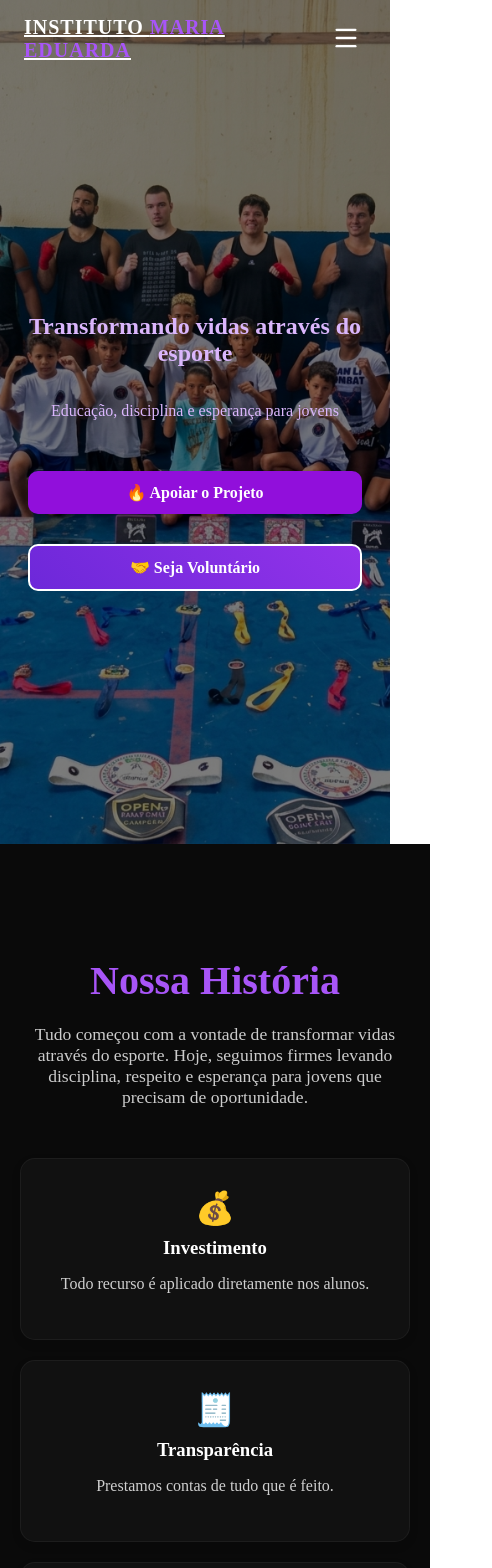
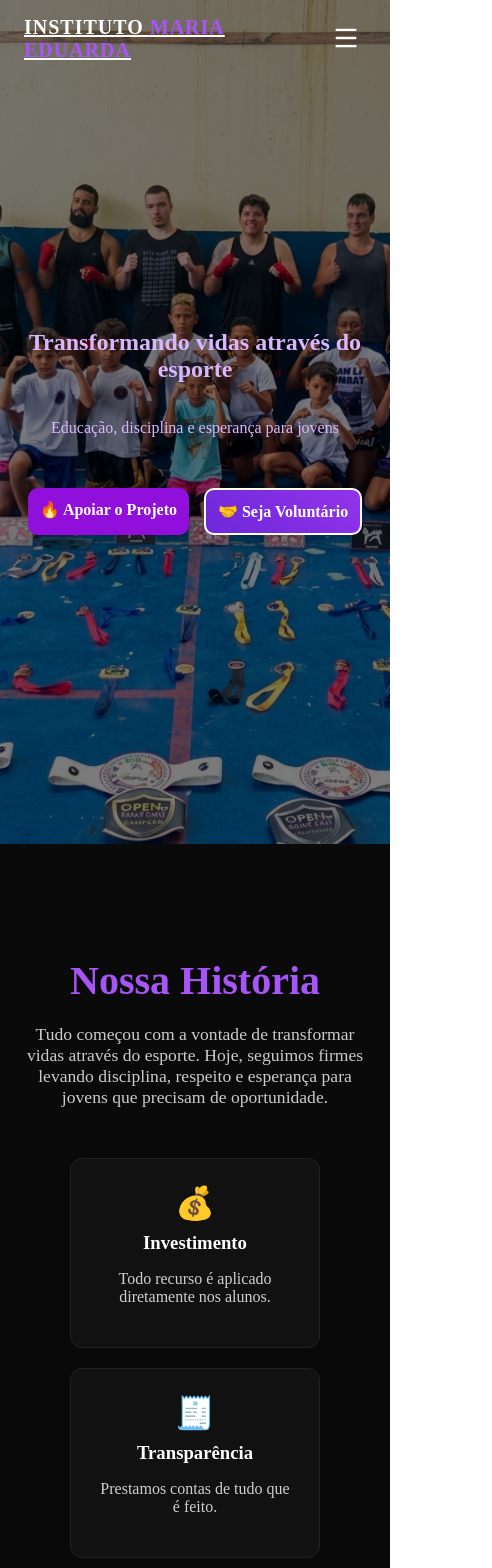
Before and after one commit to Luigimts/Instituto_maria_eduarda, a React (Vite) app: page / in a window 390 px wide. Shown: the top 1568 px of the page, 492 px wide, since content can reach past the window. Built offline with nearby package versions, Linux system fonts and the light colour scheme.

Commit message:
reorganizacao

```diff
--- a/src/Ajuda.css
+++ b/src/Ajuda.css
@@ -2,8 +2,6 @@
   padding: 60px 20px;
   background: linear-gradient(to bottom, #0a0a0a, #111, #1a1a1a);
   color: white;
-   width: 100%;
-  height: auto;
 }
 
 .card {
@@ -13,7 +11,7 @@
   border: 1px solid rgba(255,255,255,0.05);
   transition: 0.3s;
   width: 100%;
-  height: auto;
+  height: 280px;
 }
 
 .card:hover {
@@ -31,7 +29,6 @@
 
 .btn {
   margin-top: 15px;
-  width: 100%;
   padding: 12px;
   background: linear-gradient(45deg, #6d28d9, #9333ea);
   color: white;
--- a/src/App.css
+++ b/src/App.css
@@ -23,10 +23,14 @@ a {
 
 nav {
   position: fixed;
-  width: 100%;
   top: 0;
   background: #0b0b0f;
   padding: 15px;
   z-index: 1000;
   border-bottom: 1px solid #222;
 }
+
+html, body {
+  overflow-x: hidden;
+  background: #0a0a0a;
+}
--- a/src/componentes/Gallery.css
+++ b/src/componentes/Gallery.css
@@ -1,8 +1,6 @@
 .gallery-section {
   padding: 40px;
   text-align: center;
-   width: 100%;
-  height: auto;
 }
 
 .gallery-section h2 {
@@ -10,29 +8,27 @@
   font-size: 28px;
 }
 
-
 .mySwiper {
   width: 100%;
+  max-width: 100%;
   margin-bottom: 40px;
-   overflow: hidden;
+  overflow: hidden;
 }
 
 .swiper-slide {
   display: flex;
   justify-content: center;
+  aspect-ratio: 10 / 9;
+  overflow: hidden;
   transition: 0.3s;
-  display: flex;
-  justify-content: center;
-  height: 320px;
-   max-width: 300px;
 }
 
 .swiper-slide img {
   width: 100%;
-  max-width: 250px;
+  height: 100%;
+  object-fit: cover;
   border-radius: 15px;
-  transition: 0,3s;
-  height: 100%;
+  transition: 0.3s;
 }
 
 .swiper-slide-active {
@@ -40,31 +36,27 @@
   opacity: 1;
 }
 
-
-
-
 .gallery-grid {
   display: grid;
-  grid-template-columns: repeat(auto-fit, minmax(200px, 1fr));
+  grid-template-columns: repeat(auto-fit, minmax(min(200px, 100%), 1fr));
   gap: 20px;
 }
 
 .card {
   overflow: hidden;
   border-radius: 15px;
-  box-shadow: 0 4px 10px rgba(0,0,0,0.1);
+  box-shadow: 0 4px 10px rgba(0, 0, 0, 0.1);
   transition: 0.3s;
   background: #000;
-  height: 260px;
+  aspect-ratio: 3 / 3;
 }
 
 .card img {
   width: 100%;
+  height: 100%;
+  object-fit: cover;
   display: block;
-  object-fit: cover;
-  height: 100%;
 }
-
 
 .card:hover {
   transform: scale(1.1);
--- a/src/componentes/Gallery.jsx
+++ b/src/componentes/Gallery.jsx
@@ -27,25 +27,24 @@ function Gallery() {
      <Swiper
   modules={[EffectCoverflow, Autoplay]}
   effect="coverflow"
-  grabCursor={true}
   centeredSlides={true}
   loop={true}
-  slidesPerView={3}
-
-  coverflowEffect={{
-    rotate: 0,
-    stretch: 0,
-    depth: 250,
-    modifier: 1,
-    rotate: 20,
-    slideShadows: false,
-  }}
-
   autoplay={{
     delay: 3000,
     disableOnInteraction: false
   }}
-
+  breakpoints={{
+    0: { slidesPerView: 1 },
+    768: { slidesPerView: 2 },
+    1024: { slidesPerView: 3 }
+  }}
+  coverflowEffect={{
+    rotate: 20,
+    stretch: 0,
+    depth: 200,
+    modifier: 1,
+    slideShadows: false,
+  }}
   className="mySwiper"
 >
         {images.map((img, index) => (
--- a/src/componentes/Hero.css
+++ b/src/componentes/Hero.css
@@ -1,22 +1,23 @@
+*, *::before, *::after {
+  box-sizing: border-box;
+}
+
 body {
   margin: 0;
   padding: 0;
+  overflow-x: hidden;
 }
 
 html, body, #root {
   height: 100%;
 }
 
-
 .hero {
   position: relative;
-  width: 100vw;
   height: 100vh;
   overflow: hidden;
   color: white;
 }
-
-
 
 .hero-bg {
   position: absolute;
@@ -29,9 +30,7 @@ html, body, #root {
   width: 100%;
   height: 100%;
   object-fit: cover;
-
   opacity: 0;
-  transition: opacity 1s ease;
   transition: opacity 1.5s ease-in-out;
 }
 
@@ -39,33 +38,25 @@ html, body, #root {
   opacity: 1;
 }
 
-
-
 .hero::after {
   content: "";
   position: absolute;
   inset: 0;
-  background: rgba(0, 0, 0, 0.6);
   background: rgba(0, 0, 0, 0.5);
 }
-
-
 
 .hero-content {
   position: relative;
   z-index: 2;
   height: 100%;
-
   display: flex;
   flex-direction: column;
   justify-content: center;
   align-items: center;
-
   text-align: center;
   color: rgb(218, 182, 252);
   padding: 20px;
 }
-
 
 .hero-content h1,
 .hero-content p {
@@ -101,19 +92,16 @@ html, body, #root {
   transition: 0.3s;
 }
 
-
 .btn.primary {
   background: #910fdb;
   color: white;
 }
-
 
 .btn.outline {
   border: 2px solid white;
   color: white;
 }
 
-
 .btn:hover {
   transform: scale(1.05);
 }
--- a/src/componentes/Historia.css
+++ b/src/componentes/Historia.css
@@ -3,16 +3,14 @@
   color: white;
   padding: 80px 20px;
   text-align: center;
-   width: 100%;
-  height: auto;
+  width: 100%;
+  box-sizing: border-box;
 }
-
 
 .historia-container {
   max-width: 1000px;
   margin: 0 auto;
 }
-
 
 .historia h2 {
   font-size: 2.5rem;
@@ -20,13 +18,11 @@
   color: #a855f7;
 }
 
-
 .historia-texto {
   font-size: 1.1rem;
   color: #ccc;
   margin-bottom: 50px;
 }
-
 
 .historia-cards {
   display: flex;
@@ -35,30 +31,31 @@
   flex-wrap: wrap;
 }
 
-.card {
+
+.historia .card {
   background: #111;
   padding: 25px;
   border-radius: 12px;
   width: 250px;
+  aspect-ratio: unset;
+  height: auto;
   transition: 0.3s;
   border: 1px solid #222;
+  box-sizing: border-box;
 }
 
-
-.card:hover {
+.historia .card:hover {
   transform: translateY(-5px);
   border-color: #a855f7;
 }
 
-
-.card span {
+.historia .card span {
   font-size: 2rem;
   display: block;
   margin-bottom: 10px;
 }
 
-
-.card h3 {
+.historia .card h3 {
   margin-bottom: 10px;
 }
 
--- a/src/componentes/Navbar.css
+++ b/src/componentes/Navbar.css
@@ -1,13 +1,11 @@
-
 .navbar {
   position: fixed;
-  width: 100%;
   top: 0;
   left: 0;
+  width: 100%;
   z-index: 50;
   transition: all 0.3s ease;
 }
-
 
 .navbar.scrolled {
   background: rgba(0, 0, 0, 0.8);
@@ -15,16 +13,16 @@
   box-shadow: 0 4px 20px rgba(0, 0, 0, 0.3);
 }
 
-
 .navbar-container {
-  max-width: 1200px;
+  width: 100%;
+  max-width: 100vw;
   margin: auto;
   padding: 16px 24px;
   display: flex;
   justify-content: space-between;
   align-items: center;
+  box-sizing: border-box;
 }
-
 
 .logo {
   font-size: 20px;
@@ -38,12 +36,10 @@
   color: #a855f7;
 }
 
-
 .nav-links {
   display: flex;
   gap: 32px;
 }
-
 
 .nav-link {
   position: relative;
@@ -57,7 +53,6 @@
 .nav-link:hover {
   color: #a855f7;
 }
-
 
 .nav-link::after {
   content: "";
@@ -74,7 +69,6 @@
   width: 100%;
 }
 
-
 .menu-button {
   display: none;
   background: none;
@@ -82,7 +76,6 @@
   color: white;
   cursor: pointer;
 }
-
 
 .mobile-menu {
   background: black;
@@ -103,7 +96,6 @@
   color: #a855f7;
 }
 
-
 @media (max-width: 1024px) {
   .nav-links {
     display: none;
--- a/src/componentes/Projeto.css
+++ b/src/componentes/Projeto.css
@@ -2,16 +2,8 @@
   background: #050505;
   color: white;
   padding: 80px 20px;
-   width: 100%;
-  height: auto;
-}
-
-.projeto h2 {
-  font-size: 3rem;
-  font-weight: bold;
-  color: #a855f7;
-  margin-bottom: 20px;
-  letter-spacing: 1px;
+  width: 100%;
+  box-sizing: border-box;
 }
 
 .container {
@@ -24,13 +16,13 @@
   font-size: 2.5rem;
   color: #a855f7;
   margin-bottom: 20px;
+  letter-spacing: 1px;
 }
 
 .intro {
   color: #ccc;
   margin-bottom: 50px;
 }
-
 
 .projeto-grid {
   display: grid;
@@ -39,18 +31,28 @@
   text-align: center;
 }
 
+
+@media (max-width: 768px) {
+  .projeto-grid {
+    grid-template-columns: 1fr;
+  }
+
+  .bloco.destaque {
+    grid-column: 1;
+  }
+}
+
 .bloco:hover {
   border-color: #600ab1;
   transform: translateY(-3px);
 }
 
-
 .bloco.destaque {
   grid-column: 2 / 3;
   border: 2px solid #a855f7;
   padding: 30px;
+  box-sizing: border-box;
 }
-
 
 .final {
   margin-top: 40px;
--- a/src/index.css
+++ b/src/index.css
@@ -1,4 +1,4 @@
-body {
+/* body {
   margin: 0;
   font-family: Arial, sans-serif;
   background: #0b0b0f;
@@ -30,3 +30,8 @@ nav {
   z-index: 1000;
   border-bottom: 1px solid #222;
 }
+
+html, body {
+  overflow-x: hidden;
+  background: #0a0a0a;
+} */
```
Also changed, not shown: 2 other files (tests, documents, lock files or other folders).
